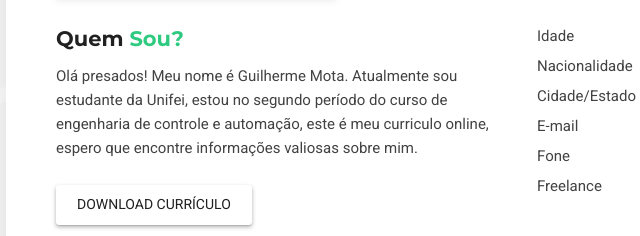
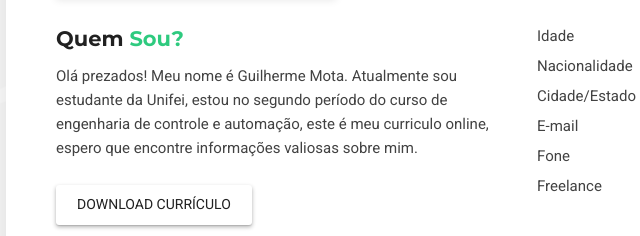
Before and after one commit to Kgmmota/Kgmmota.github.io, a plain HTML site: page index.html in a window 1280 px wide. Shown: the part 524-760 px from the top of the page, 118-758 px from the left. Drawn offline with Linux system fonts and the light colour scheme; a web font is replaced by a local one.

Commit message:
Edição da seção inicial

```diff
--- a/index.html
+++ b/index.html
@@ -120,7 +120,7 @@
                         <div class="block-title">
                           <h3>Quem <span>Sou?</span></h3>
                         </div>
-                        <p>Olá presados! Meu nome é Guilherme Mota. Atualmente sou estudante da Unifei,
+                        <p>Olá prezados! Meu nome é Guilherme Mota. Atualmente sou estudante da Unifei,
                          estou no segundo período do curso de engenharia de controle e automação,
                         este é meu curriculo online, espero que encontre informações valiosas sobre mim.</p>
                       </div>
```
